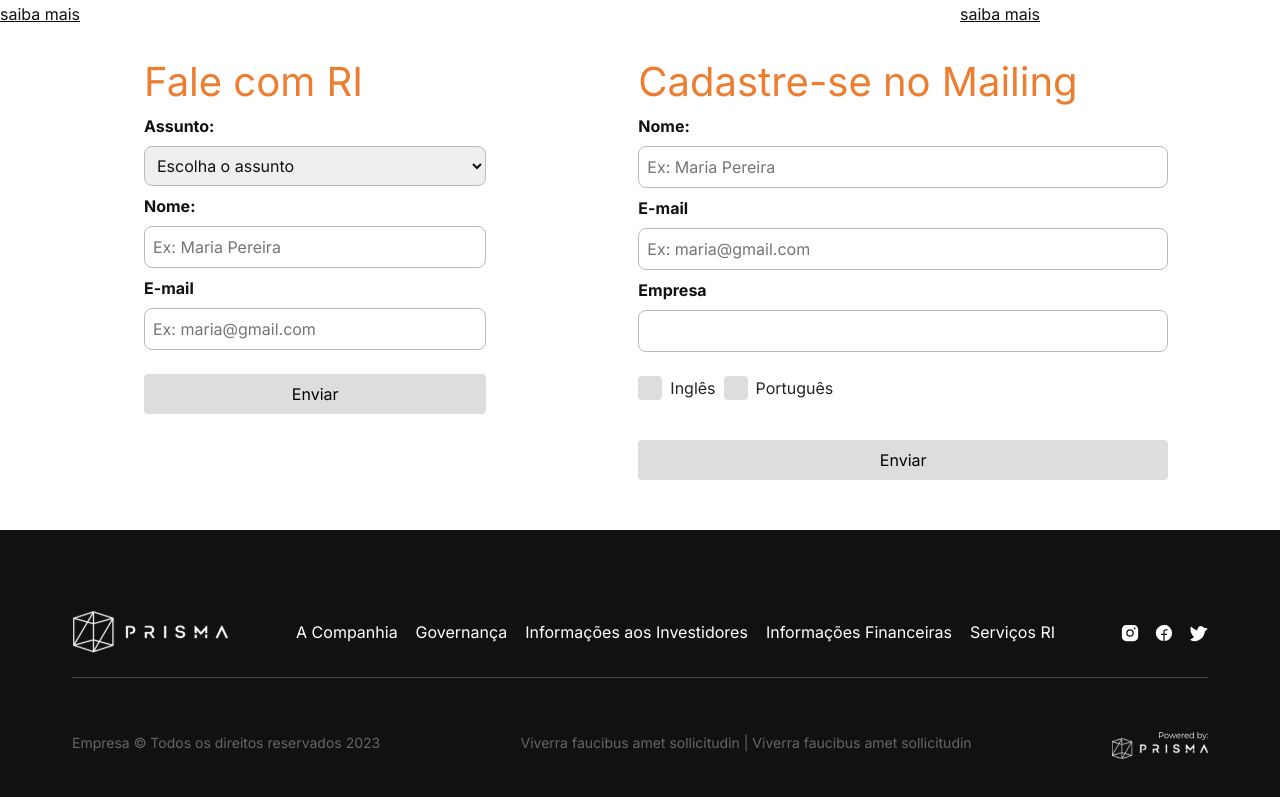
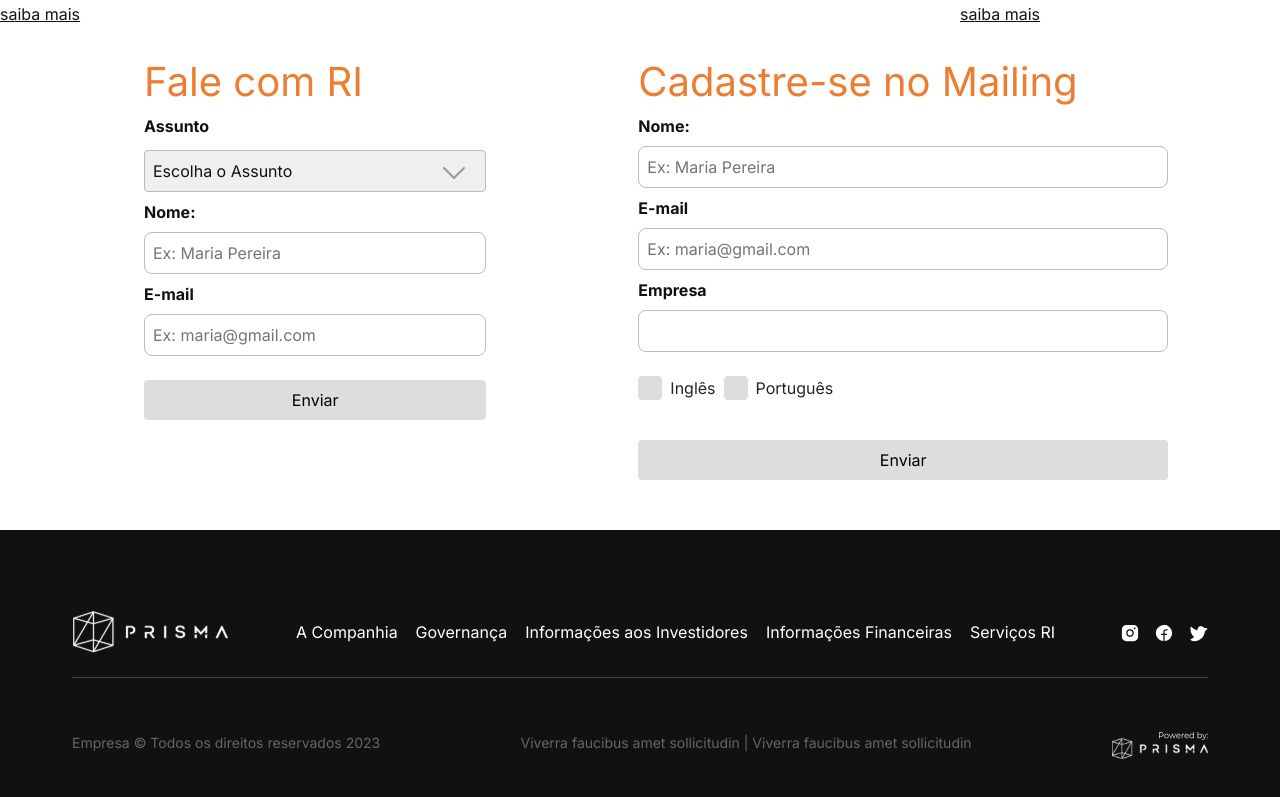
Before and after one commit to guilhermematos13/front-end-case, a React (Vite) app: page / in a window 1280 px wide. Shown: the part 1710-2507 px from the top of the page. Built offline with nearby package versions, Linux system fonts and the light colour scheme.

Commit message:
feat: adjusting select input

```diff
--- a/src/components/Input/styled.ts
+++ b/src/components/Input/styled.ts
@@ -5,4 +5,8 @@ export const InputStyled = styled.input`
   padding: 0.5rem;
   color: ${(props) => props.theme['grayscale-900']};
   border-radius: 0.5rem;
+
+  :focus {
+    border: 1px solid ${(props) => props.theme['primary-500']};
+  }
 `;
--- a/src/components/Select/index.tsx
+++ b/src/components/Select/index.tsx
@@ -1,16 +1,35 @@
-import { SelectStyled } from './styles';
+import { ForwardedRef, SelectHTMLAttributes } from 'react';
+import { Container, IconWrapper, Select, SelectTitle } from './styles';
+import { CaretDown } from '@phosphor-icons/react';
 
-export function SelectTalkToRI() {
+interface SelectProps extends SelectHTMLAttributes<HTMLSelectElement> {
+  placeholder: string;
+  options: { value: string; label: string }[];
+  title: string;
+}
+
+export function SelectTalkToRI(
+  { placeholder, title, options, ...props }: SelectProps,
+  ref: ForwardedRef<never>
+) {
   return (
-    <SelectStyled name="Assunto">
-      <option value="">Escolha o assunto</option>
-      <option value="Relações com Investidores">
-        Relações com Investidores
-      </option>
-      <option value="Informe de Rendimentos">Informe de Rendimentos</option>
-      <option value="Comunicação/Imprensa">Comunicação/Imprensa</option>
-      <option value="Sustentabilidade ESG">Sustentabilidade ESG</option>
-      <option value="Outros">Outros</option>
-    </SelectStyled>
+    <Container>
+      <SelectTitle>{title}</SelectTitle>
+      <div>
+        <Select placeholder={placeholder} {...props} {...ref}>
+          <option disabled selected value="">
+            {placeholder}
+          </option>
+          {options.map((option, index) => (
+            <option key={index} value={option.value}>
+              {option.label}
+            </option>
+          ))}
+        </Select>
+        <IconWrapper>
+          <CaretDown size={32} />
+        </IconWrapper>
+      </div>
+    </Container>
   );
 }
--- a/src/components/Select/styles.ts
+++ b/src/components/Select/styles.ts
@@ -1,9 +1,47 @@
 import styled from 'styled-components';
 
-export const SelectStyled = styled.select`
+export const Container = styled.div`
+  width: 100%;
+  display: flex;
+  flex-direction: column;
+  gap: 12px;
+  position: relative;
+  box-sizing: border-box;
+`;
+
+export const SelectTitle = styled.label`
+  font-size: 1rem;
+  font-weight: bold;
+  color: ${(props) => props.theme['grayscale-900']};
+`;
+
+export const Select = styled.select`
+  border-radius: 4px;
+  padding: 0.5rem;
+  color: ${(props) => props.theme['grayscale-900']};
+  cursor: pointer;
   border: 1px solid ${(props) => props.theme['grayscale-300']};
-  padding: 0.5rem;
+  box-sizing: border-box;
+  display: flex;
   width: 100%;
-  color: ${(props) => props.theme['grayscale-900']};
-  border-radius: 0.5rem;
+  outline: none;
+  appearance: none;
+  -moz-appearance: none;
+  -webkit-appearance: none;
+
+  :focus {
+    border: 1px solid ${(props) => props.theme['primary-500']};
+  }
+
+  ::placeholder {
+    color: ${(props) => props.theme['grayscale-400']};
+  }
 `;
+
+export const IconWrapper = styled.div`
+  position: absolute;
+  right: 16px;
+  top: 42px;
+  pointer-events: none;
+  color: ${(props) => props.theme['grayscale-400']};
+`;
--- a/src/components/TalkWithRI/index.tsx
+++ b/src/components/TalkWithRI/index.tsx
@@ -4,24 +4,29 @@ import { Container } from './styles';
 import { SelectTalkToRI } from '../Select';
 import { Text } from '../Text';
 import { Input } from '../Input';
+import { useForm } from 'react-hook-form';
+import { OptionsSelectData } from '../../data/OptionsSelectData';
 
 export function TalkWithRI() {
+  const {
+    register,
+    handleSubmit,
+    formState: { errors },
+    clearErrors,
+  } = useForm();
   const colors = useTheme();
+
   return (
     <Container>
       <Heading color={colors['primary-500']} tag="h1" weight="normal">
         Fale com RI
       </Heading>
       <form>
-        <Text
-          tag="label"
-          size="lg"
-          color={colors['grayscale-900']}
-          weight="bold"
-        >
-          Assunto:
-        </Text>
-        <SelectTalkToRI />
+        <SelectTalkToRI
+          options={OptionsSelectData}
+          placeholder="Escolha o Assunto"
+          title="Assunto"
+        />
         <Text
           tag="label"
           size="lg"
--- /dev/null
+++ b/src/data/OptionsSelectData.ts
@@ -0,0 +1,22 @@
+export const OptionsSelectData = [
+  {
+    value: 'Relações com Investidores',
+    label: 'Relações com Investidores',
+  },
+  {
+    value: 'Informe de Rendimentos',
+    label: 'Informe de Rendimentos',
+  },
+  {
+    value: 'Comunicação/Imprensa',
+    label: 'Comunicação/Imprensa',
+  },
+  {
+    value: 'Sustentabilidade (ESG)',
+    label: 'Sustentabilidade (ESG)',
+  },
+  {
+    value: 'Outros',
+    label: 'Outros',
+  },
+];
```
